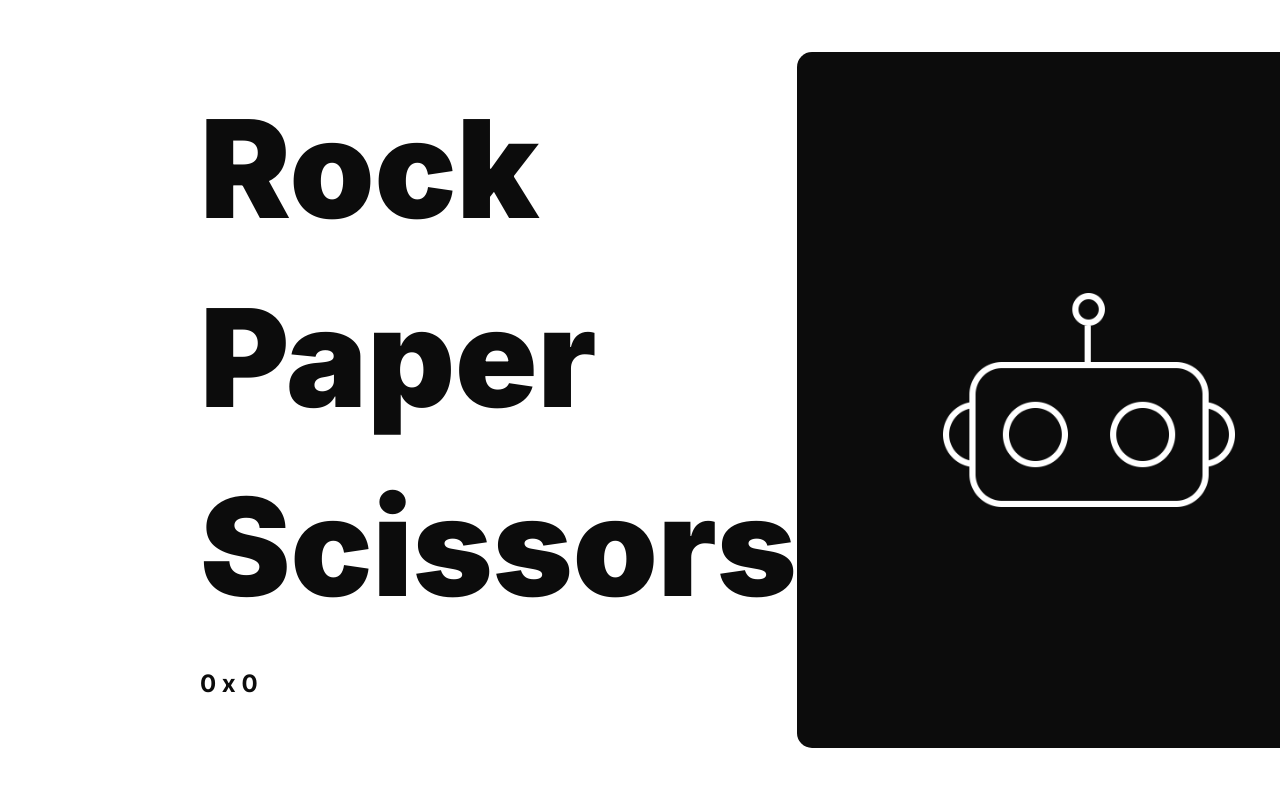
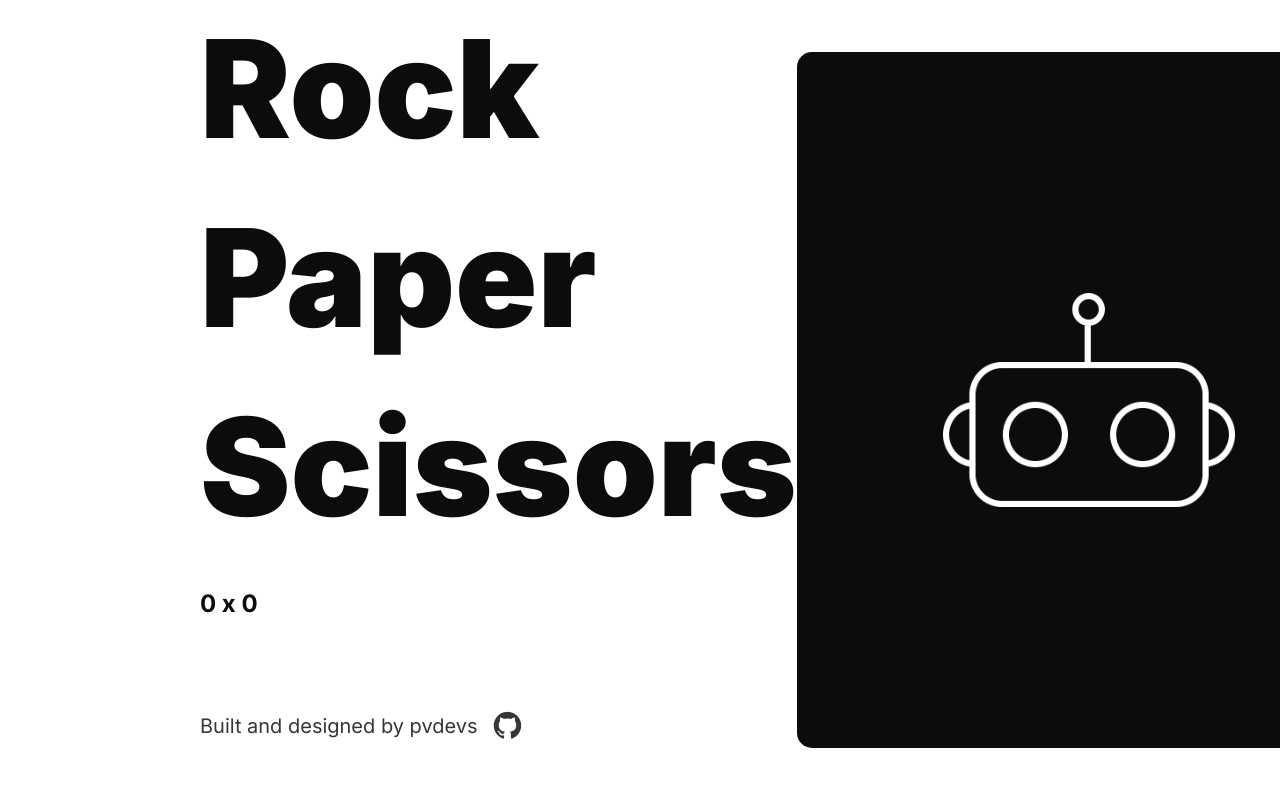
Before and after one commit to pvdevs/rock-paper-scissors, a plain HTML site: page index.html in a window 1280 px wide. Shown: the top 797 px of the page. Drawn offline with Linux system fonts and the light colour scheme.

Commit message:
add project credits and github link to my profile

```diff
--- a/index.html
+++ b/index.html
@@ -6,8 +6,7 @@
     <title>Rock Paper Scissors</title>
     <script src="./script.js" defer></script>
     <link rel="stylesheet" href="./style.css">
-    <!-- <script src="./test.js" defer></script> -->
-
+    <link rel="stylesheet" href="https://cdnjs.cloudflare.com/ajax/libs/font-awesome/4.7.0/css/font-awesome.min.css">
 </head>
 <body>
   <!-- "Winner" is the announcement screen, it will only be visible when someone's life is equal to 0 -->
@@ -23,6 +22,10 @@
         <h1 ><a href="#" id="Paper">Paper</a></h1>
         <h1 ><a href="#" id="Scissors">Scissors</a></h1>
         <p class="score"> 0 x 0</p>
+        <div class="credits">
+          <p id="text-credits"> Built and designed by pvdevs</p>
+          <a href="https://github.com/pvdevs" target="_blank"><i class="fa fa-github" style="font-size:32px"></i></a>
+        </div>
       </div>
 
     <div class="card-side">
@@ -40,5 +43,6 @@
     </div>
   </div>
 
+
 </body>
 </html>
--- a/style.css
+++ b/style.css
@@ -169,6 +169,31 @@ a {
   animation-iteration-count: infinite;
 }
 
+.credits {
+  padding: 40px 0px;
+  display: flex;
+  justify-content: start;
+  align-items: center;
+  gap: 16px;
+}
+
+#text-credits {
+  margin: 0;
+  font-size: 20px;
+  font-weight: 400;
+  color: #363636;
+}
+
+.fa-github {
+  color: #363636;
+  transition: transform 0.3s ease-in-out;
+}
+
+.fa-github:hover {
+  transform: scale(1.4);
+  color: #0029FF;
+}
+
 @keyframes shake {
   0% { transform: translate(1px, 1px) rotate(0deg); }
   10% { transform: translate(-1px, -2px) rotate(-1deg); }
```
